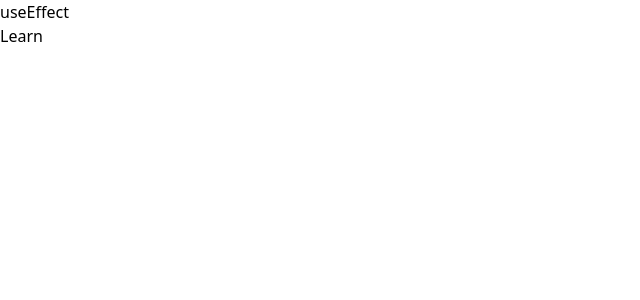
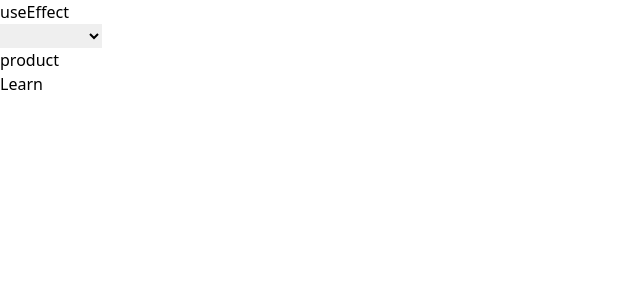
Before and after one commit to Aliyubarde97/Understanding_UseEffect, a React (Vite) app: page /productList in a window 1280 px wide. Shown: the top 300 px of the page, without its empty margins (0-640 px from the left). Built offline with nearby package versions, Linux system fonts and the light colour scheme.

Commit message:
rendering Defendences

```diff
--- a/src/App.tsx
+++ b/src/App.tsx
@@ -2,7 +2,7 @@ import { BrowserRouter as Router, Routes, Route, Navigate  } from "react-router-
 import Defendenses from "./pages/defendenses/Defendenses"
 import Layouts from "./components/layouts/Layouts"
 import UndestndUseEffect from "./pages/undsnt_useEffect/UndestndUseEffect"
-import ProductList from "./pages/productList/ProductList"
+import Product from "./pages/productList/Product"
 
 function App() {
 
@@ -16,7 +16,7 @@ function App() {
           <Route path="/" element={<h1>no such file</h1>}/>
           <Route path="/undsnt_useEffect" element={<Layouts><UndestndUseEffect/></Layouts>}/>
           <Route path="/undsnt_useEffect" element={<Layouts><Defendenses/></Layouts>}/>
-          <Route path="/productList" element={<Layouts><ProductList/></Layouts>}/>
+          <Route path="/productList" element={<Layouts><Product/></Layouts>}/>
 
           <Route path="*" element={<Navigate to={'/'}/>} />
         </Routes>
--- a/src/pages/productList/Product.tsx
+++ b/src/pages/productList/Product.tsx
@@ -1,9 +1,22 @@
-import ProductList from './ProductList'
+import { useState } from "react"
+import ProductList from "./ProductList"
 
-export const Product = () => {
+
+const Product = () => {
+  const [category, setCategory] = useState('')
+
   return (
-   <>
-   <ProductList/>
-   </>
+<>
+    <div className="mt-2">
+      <select className="w-[30%] h-[50px] border rounded-md "  id="" onChange={(event) => setCategory(event.target.value)}>
+        <option value=""></option>
+        <option value="Clothing">clothing</option>
+        <option value="Household">Household</option>
+      </select>
+    </div>
+    <ProductList category="category"/>
+</>
   )
 }
+
+export default Product
--- a/src/pages/productList/ProductList.tsx
+++ b/src/pages/productList/ProductList.tsx
@@ -1,10 +1,18 @@
+import { useEffect, useState } from "react"
 
 
-const ProductList = () => {
+const ProductList = ({category}: {category:  string }) => {
+    const [products, setProducts] = useState<string[]>([])
+
+    useEffect(() => {
+        console.log('Feching products in', category);
+        setProducts(['Clothing', 'Household']);
+    },[category]);
+
   return (
     <>
     <div>
-
+    product
     </div>
     </>
   )
```
